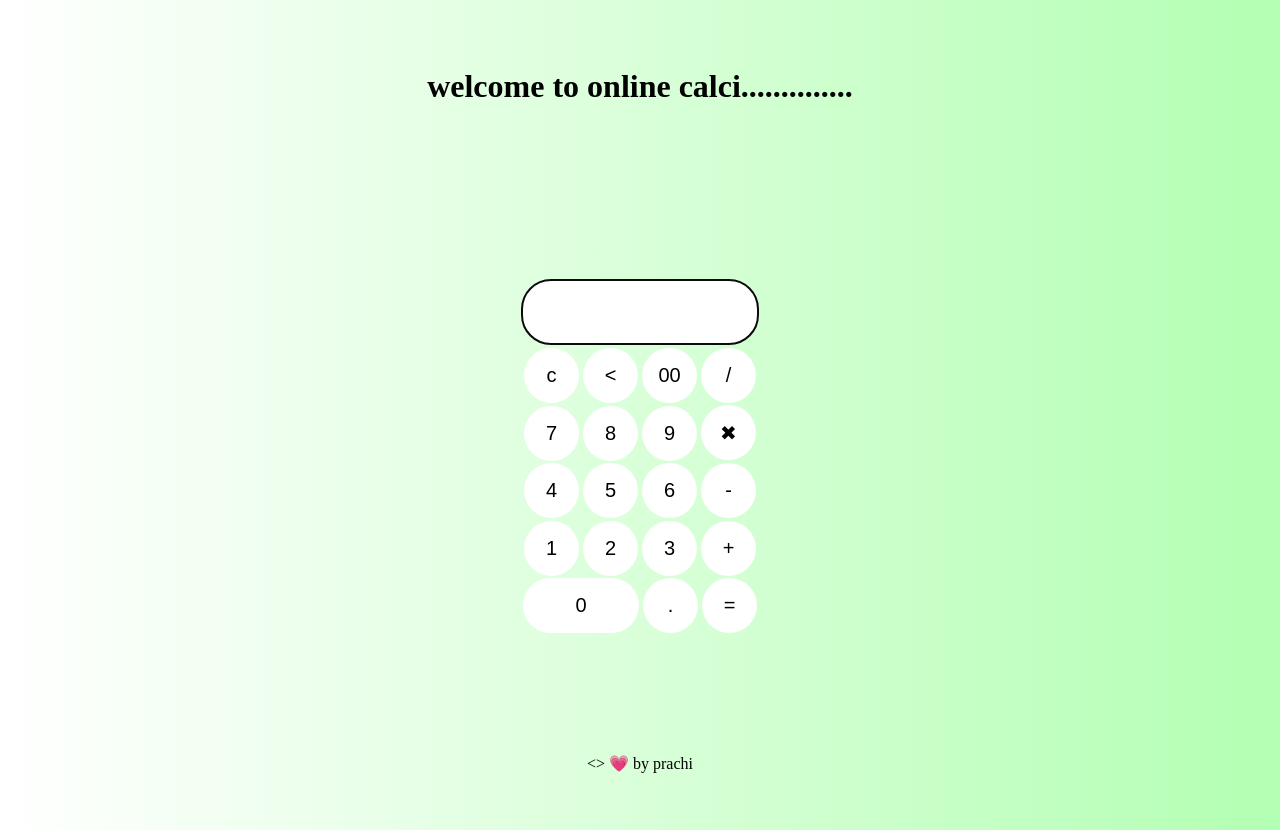
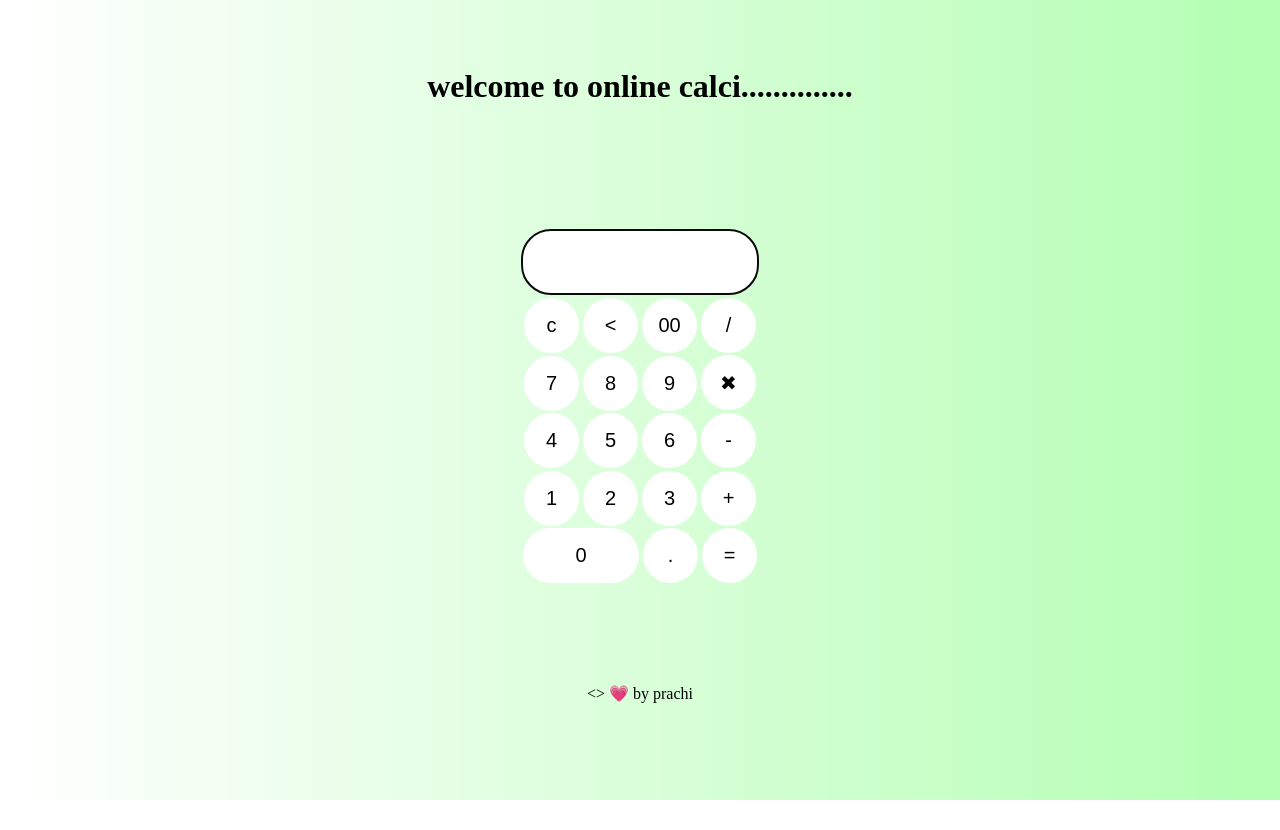
Before and after one commit to prachi21-2001/online-calci, a plain HTML site: page index.html in a window 1280 px wide. After the commit the page ends 800 px from the top, so only its background shows below. Drawn offline with Linux system fonts and the light colour scheme.

Commit message:
Update index.html

```diff
--- a/index.html
+++ b/index.html
@@ -9,7 +9,7 @@
       <div><h1>welcome to online calci..............</h1></div>
 
       <div class="form_flex">
-    <form name="form1" class="calci" action="index.html" method="post" style="margin-top: 70px;">
+    <form name="form1" class="calci" action="index.html" method="post" style="margin-top: 20px;">
 
         <input type="text" name="answer" id="display">
         <br><br>
@@ -39,7 +39,7 @@
     </form>
     </div>
     <div id="form_footer">
-    <footer style="margin-top: 30px;">
+    <footer style="margin-top: 10px;">
         <> 💗 by prachi</footer></div>
 </div>
 </body>
```
